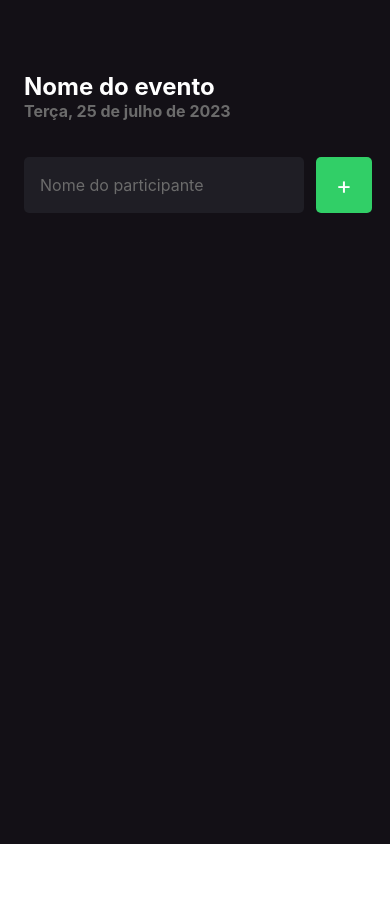
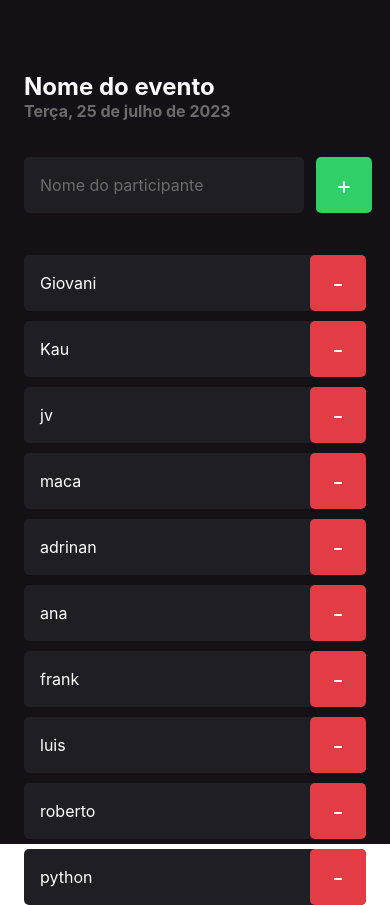
Before and after one commit to giovaniocan/Schedule-event, a React Native app: screen / in a window 390 px wide. Before the commit the page ends 844 px from the top, so only its background shows below. Built offline with nearby package versions, Linux system fonts and the light colour scheme.

Commit message:
added some lesson about react native

```diff
--- a/src/components/Particpant/index.tsx
+++ b/src/components/Particpant/index.tsx
@@ -0,0 +1,21 @@
+import { Text, TouchableOpacity, View } from "react-native";
+import { styles } from "./styles";
+
+type ParticipantProps = {
+    name: string;
+    onRemove: (name: string) => void;
+}
+
+export function Particpant({name, onRemove}:ParticipantProps){
+    return(
+        <View style={styles.container}>
+            <Text style={styles.name}>{name}</Text>
+
+            <TouchableOpacity style={styles.button} onPress={() => onRemove(name)}  >
+            <Text style={styles.buttonText}>
+                -
+            </Text>
+        </TouchableOpacity>
+        </View>
+    )
+}
--- a/src/components/Particpant/styles.ts
+++ b/src/components/Particpant/styles.ts
@@ -0,0 +1,35 @@
+import { StyleSheet } from "react-native";
+
+export const styles = StyleSheet.create({
+    container:{
+        width: '100%',
+        backgroundColor:"#1f1e25",
+        borderRadius:5,
+        flexDirection:'row',
+        alignItems:'center',
+        marginBottom:10,
+
+    },
+
+    name:{
+        flex: 1,
+        fontSize:16,
+        color:'#fff',
+        marginLeft:16
+
+    },
+
+    buttonText:{
+        color:'#fff',
+        fontSize:24
+    },
+
+    button:{
+        width:56,
+        height:56,
+        borderRadius:5,
+        backgroundColor:'#e23c44',
+        alignItems:'center',
+        justifyContent:'center'
+    },
+})
--- a/src/screens/Home/Index.tsx
+++ b/src/screens/Home/Index.tsx
@@ -1,11 +1,18 @@
 import { Text, TextInput, View, TouchableOpacity } from "react-native";
 
 import {styles} from './styles'
+import { Particpant } from "../../components/Particpant";
 
 export function Home() {
 
+    const participants = ['Giovani', 'Kau', 'jv', 'maca', 'adrinan', 'ana', 'frank', 'luis', 'roberto', 'python']
+
     function handleParticpantAdd(){
         console.log('Participante adicionado')
+    }
+
+    function handleParticpantRemove(name: string){
+        console.log(name)
     }
 
   return(
@@ -30,6 +37,15 @@ export function Home() {
 
       </View>
 
+      {participants.map((particpant) => (
+        <Particpant
+            key={particpant}
+            name={particpant}
+            onRemove={handleParticpantRemove} />
+      ))}
+
+
+
 
     </View>
 
```
